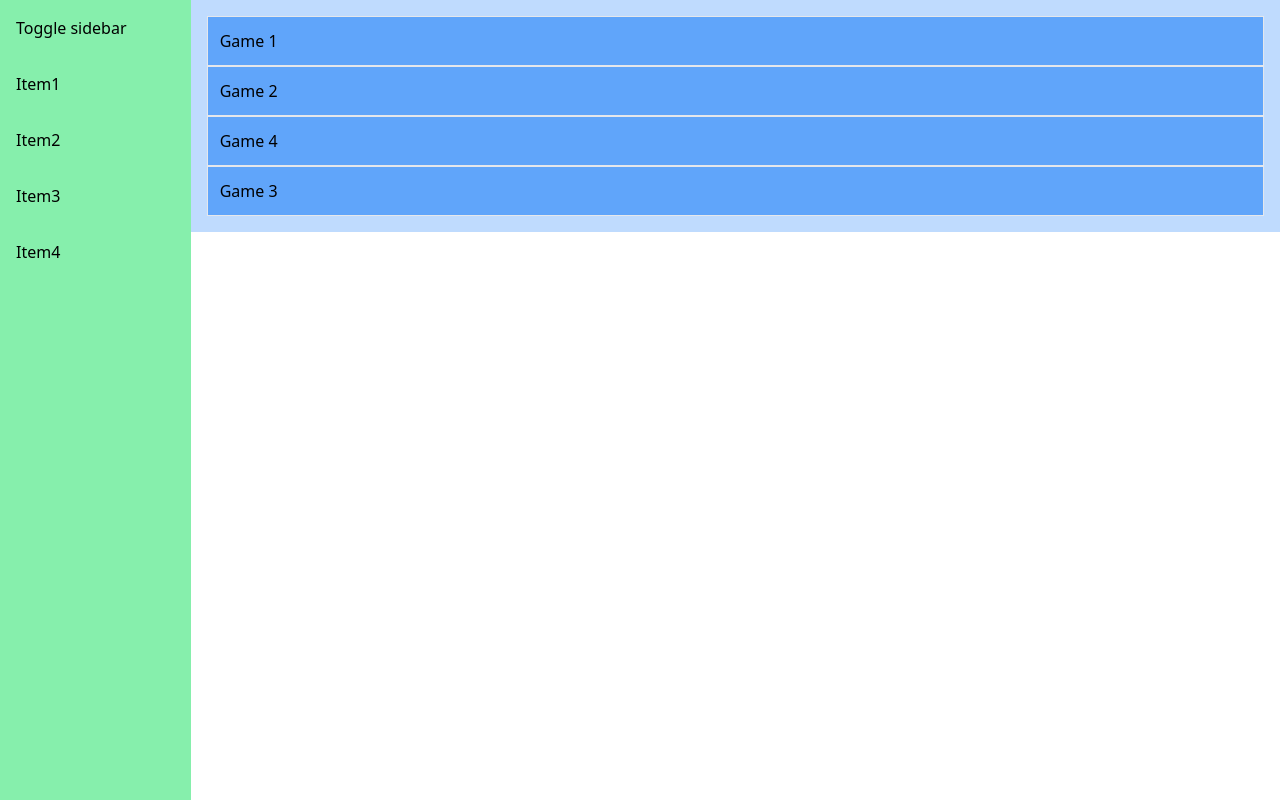
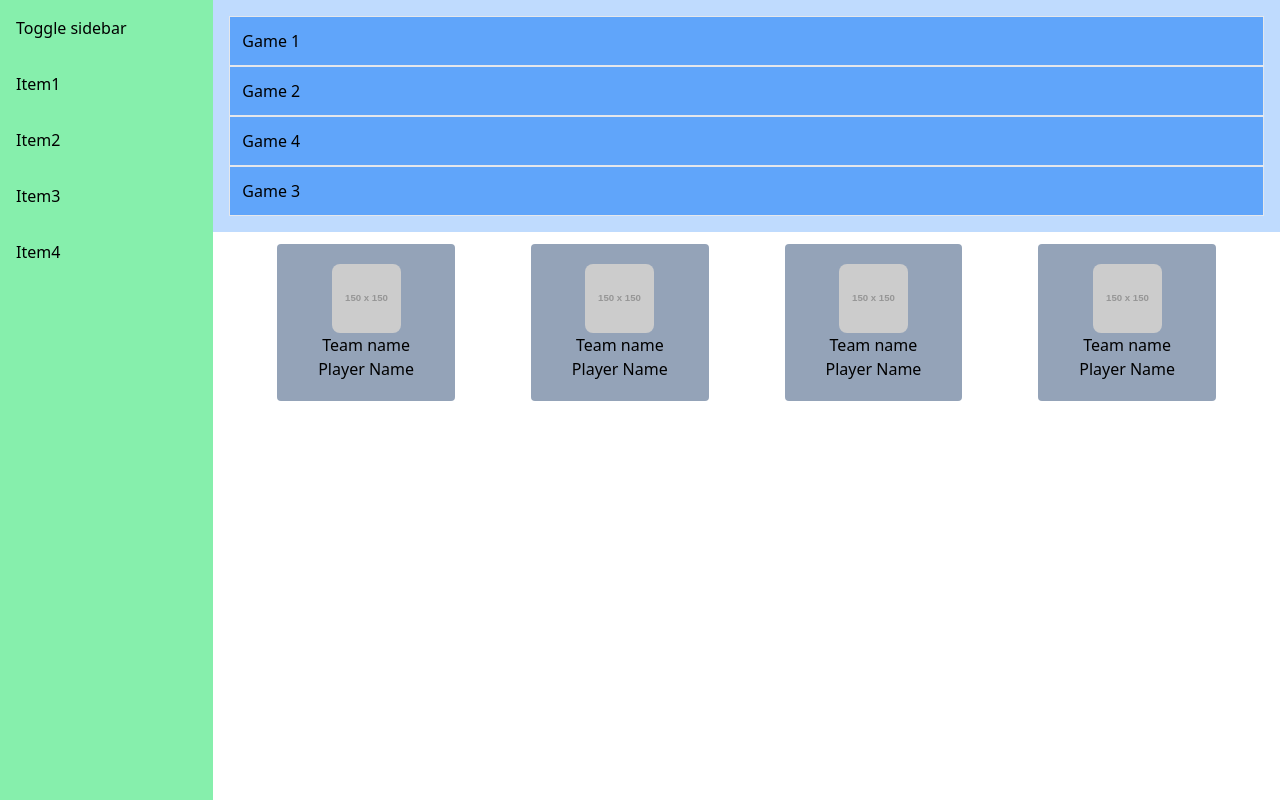
Before and after one commit to stojanov-d/info-vision, a React (Vite) app: page / in a window 1280 px wide. Built offline with nearby package versions, Linux system fonts and the light colour scheme; a web font is replaced by a local one.

Commit message:
Created Player card component draft

```diff
--- a/src/App.jsx
+++ b/src/App.jsx
@@ -1,11 +1,20 @@
 import GamesList from './components/GamesList';
+import PlayerCard from './components/PlayerCard';
 import Sidebar from './components/Sidebar';
 
 function App() {
 	return (
 		<div className="flex">
 			<Sidebar />
-			<GamesList />
+			<div className="w-5/6">
+				<GamesList />
+				<div className="flex justify-evenly">
+					<PlayerCard />
+					<PlayerCard />
+					<PlayerCard />
+					<PlayerCard />
+				</div>
+			</div>
 		</div>
 	);
 }
--- a/src/components/GamesList.jsx
+++ b/src/components/GamesList.jsx
@@ -1,6 +1,6 @@
 function GamesList() {
 	return (
-		<div className="w-screen">
+		<div className="w-full">
 			<ul className="p-4 bg-blue-200">
 				<li className="p-3 bg-blue-400 border">Game 1</li>
 				<li className="p-3 bg-blue-400 border">Game 2</li>
--- /dev/null
+++ b/src/components/PlayerCard.jsx
@@ -0,0 +1,15 @@
+function PlayerCard() {
+	return (
+		<div className="border-black rounded bg-slate-400 w-1/6 h-full m-3 p-5">
+			<img
+				src="https://via.placeholder.com/150"
+				alt="player"
+				className="rounded-lg m-auto h-1/2 w-1/2"
+			/>
+			<h4 className="text-center">Team name</h4>
+			<p className="text-center">Player Name</p>
+		</div>
+	);
+}
+
+export default PlayerCard;
--- a/src/components/Sidebar.jsx
+++ b/src/components/Sidebar.jsx
@@ -10,7 +10,7 @@ function Sidebar() {
 	return (
 		<>
 			{isOpen ? (
-				<div className="bg-green-300 h-screen w-56">
+				<div className="bg-green-300 h-screen w-1/6">
 					<ul>
 						{/* Create dark mode component here */}
 						<li className="p-4">
@@ -23,7 +23,7 @@ function Sidebar() {
 					</ul>
 				</div>
 			) : (
-				<button onClick={toggleSideBar} className="p-4">
+				<button onClick={toggleSideBar} className="p-4 w-1/6">
 					Toggle sidebar
 				</button>
 			)}
```
